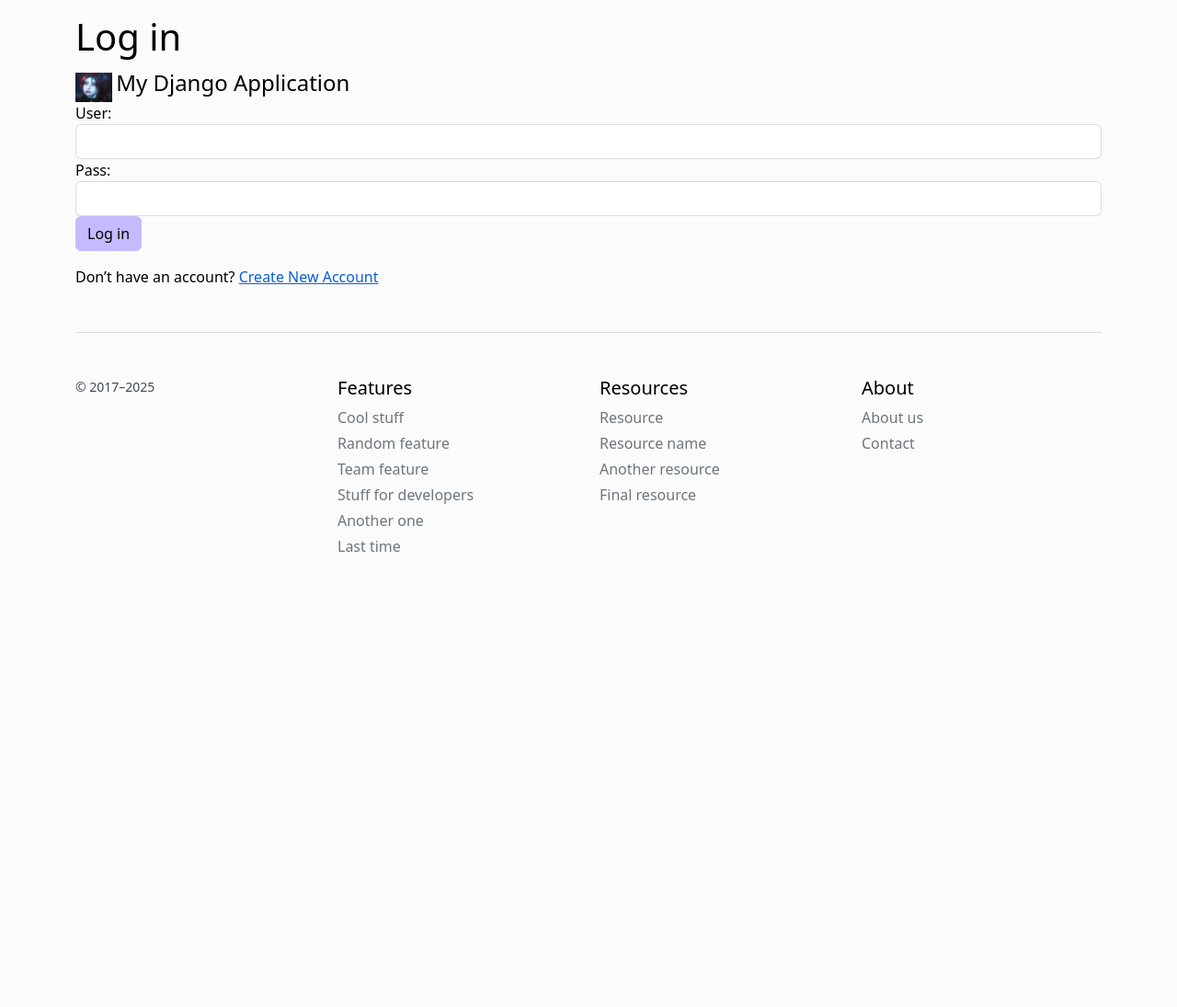
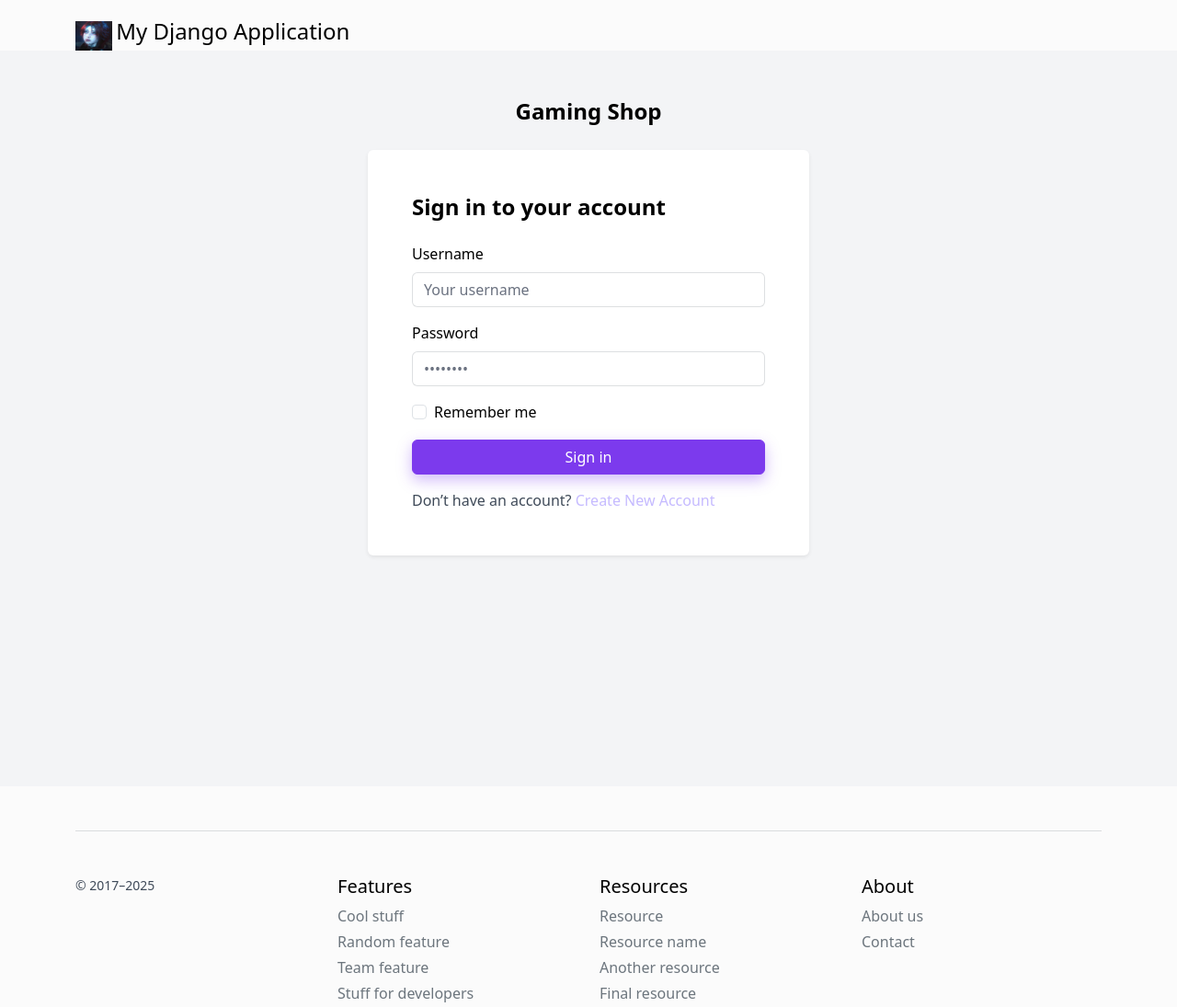
Before and after one commit to Winter7857/Pythonweb-django, a Django app: page /login/ in a window 1280 px wide. Shown: the part 55-1150 px from the top of the page at 92% size. Before the commit the page ends 655 px from the top, so only its background shows below. Run offline with Django 5.2, Linux system fonts and the light colour scheme.

Commit message:
background,gameplay,orderreport etc.

```diff
--- a/myapp/template/myapp/login.html
+++ b/myapp/template/myapp/login.html
@@ -1,29 +1,100 @@
 {% extends 'myapp/base.html' %}
+{% load static %}
 
-{% block myheader %}
-<h1>Log in</h1>
-{% endblock myheader %}
+{% block myheader %}{% endblock myheader %}
+{% block masthead %}{% endblock masthead %}
 
 {% block content %}
-    {% if message %}
-        <h3>{{ message }}</h3>
-    {% else %}
-        <form method="POST" action="">
-            {% csrf_token %}
-            <div class="form-group">
-                <label for="username">User:</label>
-                <input type="text" class="form-control" id="username" name="username" required>
-            </div>
-            <div class="form-group">
-                <label for="password">Pass:</label>
-                <input type="password" class="form-control" id="password" name="password" required>
-            </div>
-            <button type="submit" class="btn btn-primary">Log in</button>
-        </form>
-        <p class="mt-3">
-  Don’t have an account?
-  <a href="{% url 'register' %}">Create New Account</a>
-</p>
+  <style>
+    /* Gray background theme */
+    .auth-bg {
+      position: relative;
+      min-height: 100vh;
+      overflow: hidden;
+      padding-top: 3rem;
+      padding-bottom: 3rem;
+      /* Full-bleed background even inside base .container */
+      width: 100vw;
+      left: 50%;
+      right: 50%;
+      margin-left: -50vw;
+      margin-right: -50vw;
+      background: #F3F4F6; /* light gray */
+    }
+    .auth-content { position: relative; }
+    .auth-card {
+      background: #FFFFFF;
+      border: 1px solid rgba(0,0,0,.06);
+      box-shadow: 0 10px 24px rgba(0,0,0,.06);
+      color: var(--text);
+    }
+    /* Purple accent focus to match Sign in button */
+    .auth-card .form-control:focus,
+    .auth-card .form-select:focus {
+      border-color: #7C3AED !important;
+      box-shadow: 0 0 0 .25rem rgba(124, 58, 237, .35) !important;
+    }
+    .auth-card .btn-primary {
+      background-color: #7C3AED !important; /* purple */
+      border-color: #7C3AED !important;
+      color: #FFFFFF;
+      box-shadow: 0 6px 16px rgba(124,58,237,.35);
+    }
+    .auth-card .btn-primary:hover { background-color: #6D28D9 !important; border-color: #6D28D9 !important; }
+    /* Mobile adjustments */
+    @media (max-width: 576px) {
+      .auth-bg { padding-top: 1.5rem; padding-bottom: 1.5rem; }
+      .auth-card .card-body { padding: 1.25rem; }
+      h1.h4 { font-size: 1.125rem; }
+    }
+  </style>
+  <section class="auth-bg">
+    <div class="container d-flex flex-column align-items-center justify-content-center auth-content" style="min-height: 60vh;">
+      <a href="{% url 'home-page' %}" class="d-flex align-items-center mb-4 text-decoration-none" aria-label="Home">
+        <span class="fw-bold" style="color: var(--text); font-size: 1.5rem;">Gaming Shop</span>
+      </a>
 
-    {% endif %}
+      <div class="w-100" style="max-width: 480px;">
+        <div class="card shadow-sm border-0 auth-card">
+          <div class="card-body p-4 p-md-5">
+            <h1 class="h4 fw-bold mb-4" style="color: var(--text);">Sign in to your account</h1>
+
+            {% if message %}
+              <div class="alert alert-danger" role="alert">{{ message }}</div>
+            {% endif %}
+
+            <form method="POST" action="" class="gy-3">
+              {% csrf_token %}
+              <div class="mb-3">
+                <label for="username" class="form-label">Username</label>
+                <input type="text" class="form-control" id="username" name="username" placeholder="Your username" required>
+              </div>
+
+              <div class="mb-3">
+                <label for="password" class="form-label">Password</label>
+                <input type="password" class="form-control" id="password" name="password" placeholder="••••••••" required>
+              </div>
+
+              <div class="d-flex justify-content-start align-items-center gap-3 mb-3">
+                <div class="form-check">
+                  <input class="form-check-input" type="checkbox" value="1" id="remember">
+                  <label class="form-check-label" for="remember">
+                    Remember me
+                  </label>
+                </div>
+              </div>
+
+              <button type="submit" class="btn btn-primary w-100">Sign in</button>
+
+              <p class="text-muted mt-3 mb-0">
+                Don’t have an account?
+                <a href="{% url 'register' %}" class="text-decoration-none" style="color: var(--accent);">Create New Account</a>
+              </p>
+            </form>
+          </div>
+        </div>
+      </div>
+    </div>
+  </section>
 {% endblock content %}
+{% block footer %}{% endblock footer %}
```
